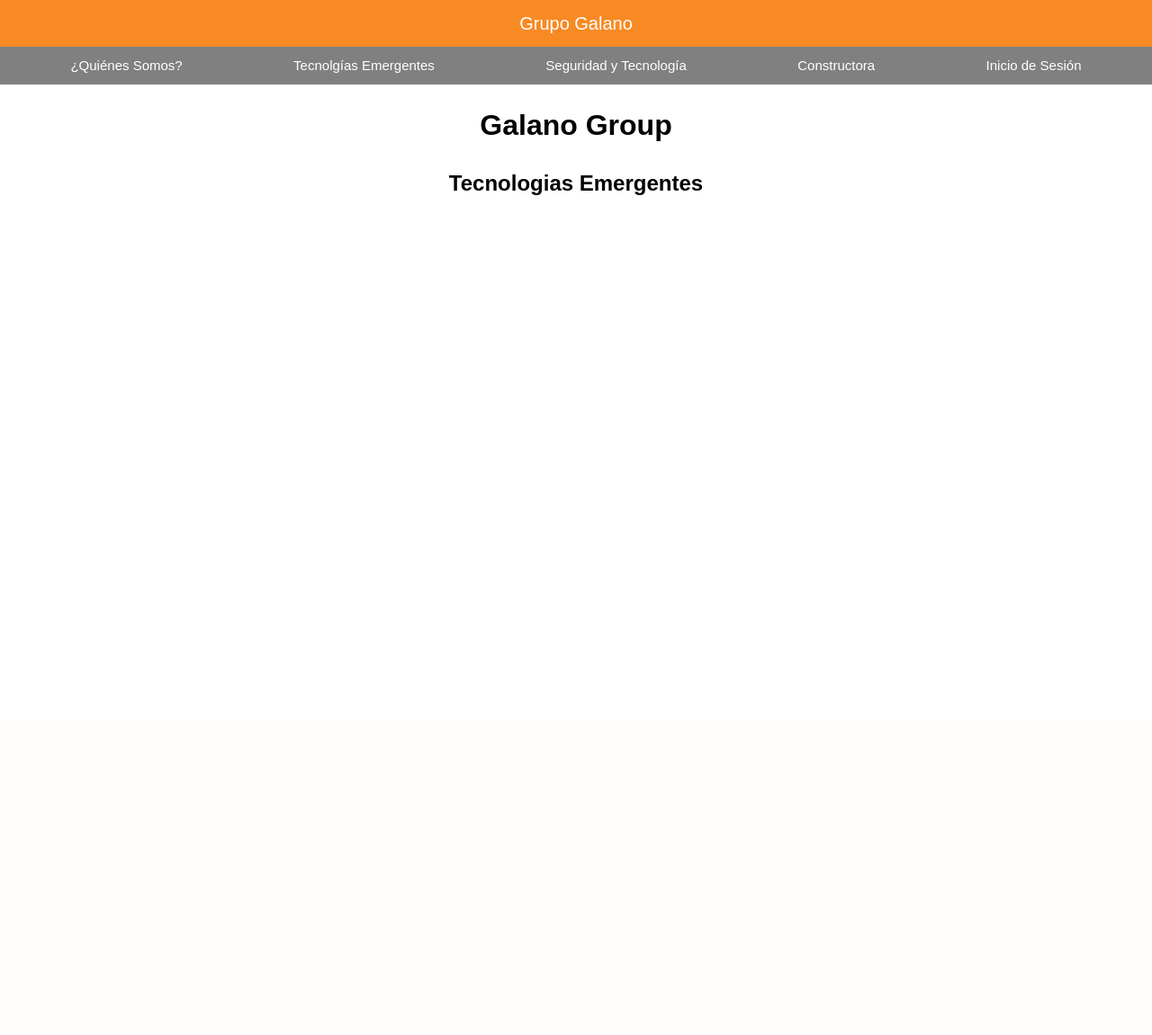
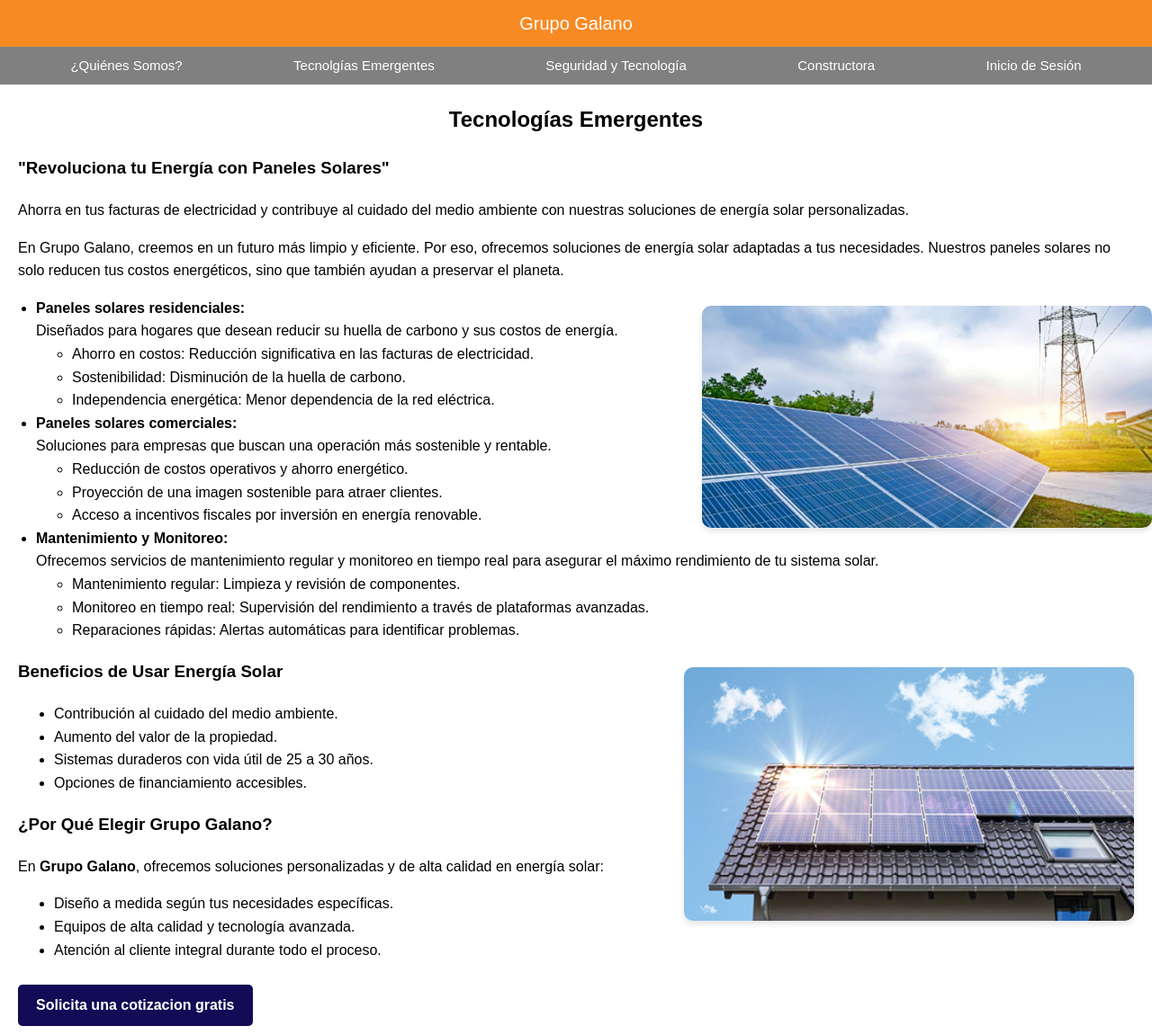
Before and after one commit to m0805c/Galano, a Django app: page /tecnologias/ in a window 1280 px wide. Shown: the whole page at 90% size. Before the commit the page ends 217 px from the top, so only its background shows below. Run offline with Django 5.2, Linux system fonts and the light colour scheme.

Commit message:
finalizacion template tecnologias

```diff
--- a/core/templates/core/tecnologias.html
+++ b/core/templates/core/tecnologias.html
@@ -23,9 +23,57 @@
         <a href="{% url 'iniciosesion' %}">Inicio de Sesión</a>
     </div>
 
-    <h1>Galano Group</h1>
-    <h2> Tecnologias Emergentes</h2>
-    <!-- Aquí van otros contenidos -->
+    <h2>Tecnologías Emergentes</h2>
+    <div class="main-content">
+        <h3>"Revoluciona tu Energía con Paneles Solares"</h3>
+        <p>Ahorra en tus facturas de electricidad y contribuye al cuidado del medio ambiente con nuestras soluciones de energía solar personalizadas.</p>
+        <p>En Grupo Galano, creemos en un futuro más limpio y eficiente. Por eso, ofrecemos soluciones de energía solar adaptadas a tus necesidades. Nuestros paneles solares no solo reducen tus costos energéticos, sino que también ayudan a preservar el planeta.</p></div>
+        <img class="imagen" src="images/paneles.jpg" alt="paneles solares" width="400">
+        <ul>
+            <li><strong>Paneles solares residenciales:</strong></li>Diseñados para hogares que desean reducir su huella de carbono y sus costos de energía.
+            <ul>
+                <li>Ahorro en costos: Reducción significativa en las facturas de electricidad.</li>
+                <li>Sostenibilidad: Disminución de la huella de carbono.</li>
+                <li>Independencia energética: Menor dependencia de la red eléctrica.</li>
+            </ul>
+            <li><strong>Paneles solares comerciales:</strong></li>Soluciones para empresas que buscan una operación más sostenible y rentable.
+            <ul>
+                <li>Reducción de costos operativos y ahorro energético.</li>
+                <li>Proyección de una imagen sostenible para atraer clientes.</li>
+                <li>Acceso a incentivos fiscales por inversión en energía renovable.</li>
+            </ul>
+            <li><strong>Mantenimiento y Monitoreo:</strong></li>Ofrecemos servicios de mantenimiento regular y monitoreo en tiempo real para asegurar el máximo rendimiento de tu sistema solar.
+            <ul>
+                <li>Mantenimiento regular: Limpieza y revisión de componentes.</li>
+                <li>Monitoreo en tiempo real: Supervisión del rendimiento a través de plataformas avanzadas.</li>
+                <li>Reparaciones rápidas: Alertas automáticas para identificar problemas.</li>
+            </ul>
+        </ul>
+    </div>
+
+    <div class="main-content">
+        <img class="imagen" src="images/paneles2.jpg" alt="paneles solares" width="400">
+        <h3>Beneficios de Usar Energía Solar</h3>
+        <ul>
+            <li>Contribución al cuidado del medio ambiente.</li>
+            <li>Aumento del valor de la propiedad.</li>
+            <li>Sistemas duraderos con vida útil de 25 a 30 años.</li>
+            <li>Opciones de financiamiento accesibles.</li>
+        </ul>
+
+        <h3>¿Por Qué Elegir Grupo Galano?</h3>
+        <p>
+            En <strong>Grupo Galano</strong>, ofrecemos soluciones personalizadas y de alta calidad en energía solar:
+        </p>
+        <ul>
+            <li>Diseño a medida según tus necesidades específicas.</li>
+            <li>Equipos de alta calidad y tecnología avanzada.</li>
+            <li>Atención al cliente integral durante todo el proceso.</li>
+        </ul>
+
+        <a href="{% url 'iniciosesion' %}" target="_blank" class="btn">Solicita una cotizacion gratis</a>
+       </div>
+
 
 </body>
 </html>
```
Also changed, not shown: core/templates/core/quienes_somos.html (+15 -0 lines).
